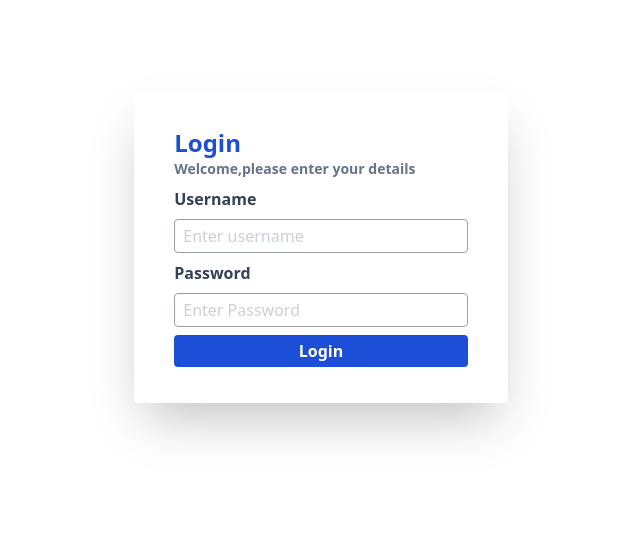
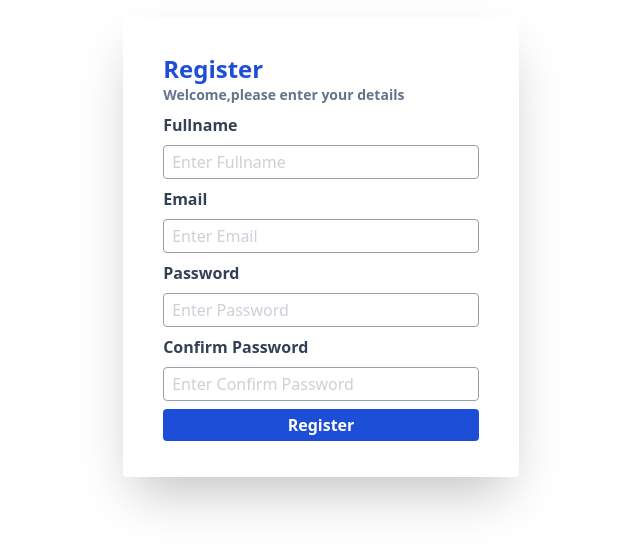
Before and after one commit to rezaaditama/my-catalog-app, a React (Vite) app: page / in a window 1280 px wide. Shown: the part 153-704 px from the top of the page, without its empty margins (319-959 px from the left). Built offline with nearby package versions, Linux system fonts and the light colour scheme.

Commit message:
create register page

```diff
--- a/src/App.jsx
+++ b/src/App.jsx
@@ -1,35 +1,9 @@
-import Button from './components/Button';
-import Input from './components/Input';
-import Form from './components/Form';
+import RegisterPage from './pages/RegisterPage';
 
 const App = () => {
   return (
-    <div className='min-h-screen flex justify-center items-center'>
-      <Form className='shadow-2xl px-10 py-9 space-y-2 rounded' action={''}>
-        <div className=''>
-          <h1 className='text-blue-700 font-bold text-2xl'>Login</h1>
-          <p className='text-slate-500 font-bold text-sm'>
-            Welcome,please enter your details
-          </p>
-        </div>
-        <div className='space-y-2'>
-          <Input
-            id={'username'}
-            placeholder={'Enter username'}
-            label={'Username'}
-            className={'w-full'}
-          />
-          <Input
-            id={'password'}
-            placeholder={'Enter Password'}
-            label={'Password'}
-            className={'w-full'}
-          />
-          <Button className={'w-full bg-blue-700 text-white'} type={'submit'}>
-            Login
-          </Button>
-        </div>
-      </Form>
+    <div className=''>
+      <RegisterPage />
     </div>
   );
 };
--- /dev/null
+++ b/src/pages/LoginPage/index.jsx
@@ -0,0 +1,37 @@
+import Button from '../../components/Button';
+import Form from '../../components/Form';
+import Input from '../../components/Input';
+
+const LoginPage = () => {
+  return (
+    <div className='min-h-screen flex justify-center items-center'>
+      <Form className='shadow-2xl px-10 py-9 space-y-2 rounded' action={''}>
+        <div className=''>
+          <h1 className='text-blue-700 font-bold text-2xl'>Login</h1>
+          <p className='text-slate-500 font-bold text-sm'>
+            Welcome,please enter your details
+          </p>
+        </div>
+        <div className='space-y-2'>
+          <Input
+            id={'username'}
+            placeholder={'Enter username'}
+            label={'Username'}
+            className={'w-full'}
+          />
+          <Input
+            id={'password'}
+            placeholder={'Enter Password'}
+            label={'Password'}
+            className={'w-full'}
+          />
+          <Button className={'w-full bg-blue-700 text-white'} type={'submit'}>
+            Login
+          </Button>
+        </div>
+      </Form>
+    </div>
+  );
+};
+
+export default LoginPage;
--- /dev/null
+++ b/src/pages/RegisterPage/index.jsx
@@ -0,0 +1,50 @@
+import Button from '../../components/Button';
+import Form from '../../components/Form';
+import Input from '../../components/Input';
+
+const RegisterPage = () => {
+  return (
+    <div className='min-h-screen flex justify-center items-center'>
+      <Form className='shadow-2xl px-10 py-9 space-y-2 rounded' action={''}>
+        <div className=''>
+          <h1 className='text-blue-700 font-bold text-2xl'>Register</h1>
+          <p className='text-slate-500 font-bold text-sm'>
+            Welcome,please enter your details
+          </p>
+        </div>
+        <div className='space-y-2'>
+          <Input
+            id={'fullname'}
+            placeholder={'Enter Fullname'}
+            label={'Fullname'}
+            className={'w-full'}
+          />
+          <Input
+            id={'email'}
+            placeholder={'Enter Email'}
+            label={'Email'}
+            className={'w-full'}
+          />
+          <Input
+            id={'password'}
+            placeholder={'Enter Password'}
+            label={'Password'}
+            className={'w-full'}
+          />
+          <Input
+            id={'confirmPassword'}
+            placeholder={'Enter Confirm Password'}
+            label={'Confirm Password'}
+            className={'w-full'}
+          />
+
+          <Button className={'w-full bg-blue-700 text-white'} type={'submit'}>
+            Register
+          </Button>
+        </div>
+      </Form>
+    </div>
+  );
+};
+
+export default RegisterPage;
```
